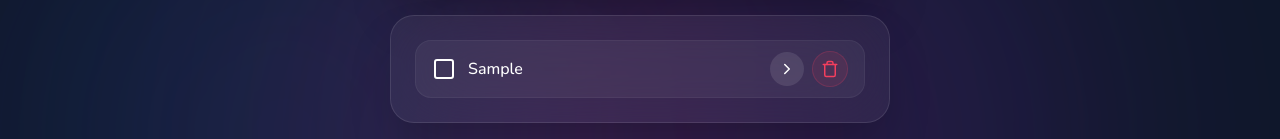
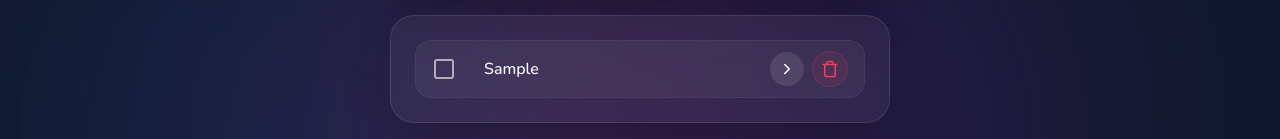
Before and after one commit to leonamlvs/react-task-manager, a React (Vite) app: page / in a window 1280 px wide. Both pictures are taken after typing "Sample", "Sample" into the empty fields and a click on the button "Add Task". Shown: the part 291-430 px from the top of the page. Built offline with nearby package versions, Linux system fonts and the light colour scheme.

Commit message:
feat: implement editable task titles and refine checkbox interaction

```diff
--- a/src/components/Tasks.jsx
+++ b/src/components/Tasks.jsx
@@ -4,14 +4,38 @@ import {
   SquareIcon,
   TrashIcon
 } from 'lucide-react'
+import { useState } from 'react'
 import { useNavigate } from 'react-router-dom'
 import Button from './Button'
+import Input from './Input'
 
-function Tasks({ tasks, onTaskClick, onTaskDelete }) {
+function Tasks({ tasks, onTaskClick, onTaskDelete, onTaskUpdate }) {
   const navigate = useNavigate()
+  const [editingTaskId, setEditingTaskId] = useState(null)
+  const [tempTitle, setTempTitle] = useState('')
 
   function handleTaskDetailsClick(task) {
     navigate(`/tasks`, { state: { task } })
+  }
+
+  function handleTaskTitleClick(task) {
+    setEditingTaskId(task.id)
+    setTempTitle(task.title)
+  }
+
+  function handleSave(taskId) {
+    if (tempTitle.trim()) {
+      onTaskUpdate(taskId, tempTitle)
+    }
+    setEditingTaskId(null)
+  }
+
+  function handleKeyDown(e, taskId) {
+    if (e.key === 'Enter') {
+      handleSave(taskId)
+    } else if (e.key === 'Escape') {
+      setEditingTaskId(null)
+    }
   }
 
   return (
@@ -29,16 +53,38 @@ function Tasks({ tasks, onTaskClick, onTaskDelete }) {
             onClick={() => onTaskClick(task.id)}
             aria-label={task.isCompleted ? 'Mark as undone' : 'Mark as done'}
             title={task.isCompleted ? 'Mark as undone' : 'Mark as done'}
-            className={`flex w-full min-w-0 items-center gap-3 rounded-xl p-2 transition-all duration-300 ${
-              task.isCompleted ? 'text-white/30' : 'text-white'
-            } text-left outline-none`}>
+            className={`flex shrink-0 items-center justify-center rounded-xl p-2 transition-all duration-300 outline-none hover:text-blue-400 ${
+              task.isCompleted ? 'text-white/30' : 'text-white/60'
+            }`}>
             {task.isCompleted ? (
-              <SquareCheckIcon className="shrink-0 text-white/40" />
+              <SquareCheckIcon className="shrink-0" />
             ) : (
-              <SquareIcon className="shrink-0 group-hover:text-blue-300" />
+              <SquareIcon className="shrink-0" />
             )}
-            <span className="truncate font-medium">{task.title}</span>
           </button>
+
+          <div className="flex-1 overflow-hidden">
+            {editingTaskId === task.id ? (
+              <Input
+                autoFocus
+                value={tempTitle}
+                onChange={(e) => setTempTitle(e.target.value)}
+                onBlur={() => handleSave(task.id)}
+                onKeyDown={(e) => handleKeyDown(e, task.id)}
+                className="w-full !rounded-xl !bg-white/10 !px-2 !py-1 text-sm font-medium"
+              />
+            ) : (
+              <div
+                onClick={() => handleTaskTitleClick(task)}
+                className={`cursor-pointer truncate rounded-xl p-2 font-medium transition-all duration-300 hover:bg-white/5 ${
+                  task.isCompleted ? 'text-white/30' : 'text-white'
+                }`}
+                title="Click to edit">
+                {task.title}
+              </div>
+            )}
+          </div>
+
           <div className="flex shrink-0 items-center gap-2 pr-2">
             <Button
               onClick={() => handleTaskDetailsClick(task)}
```
